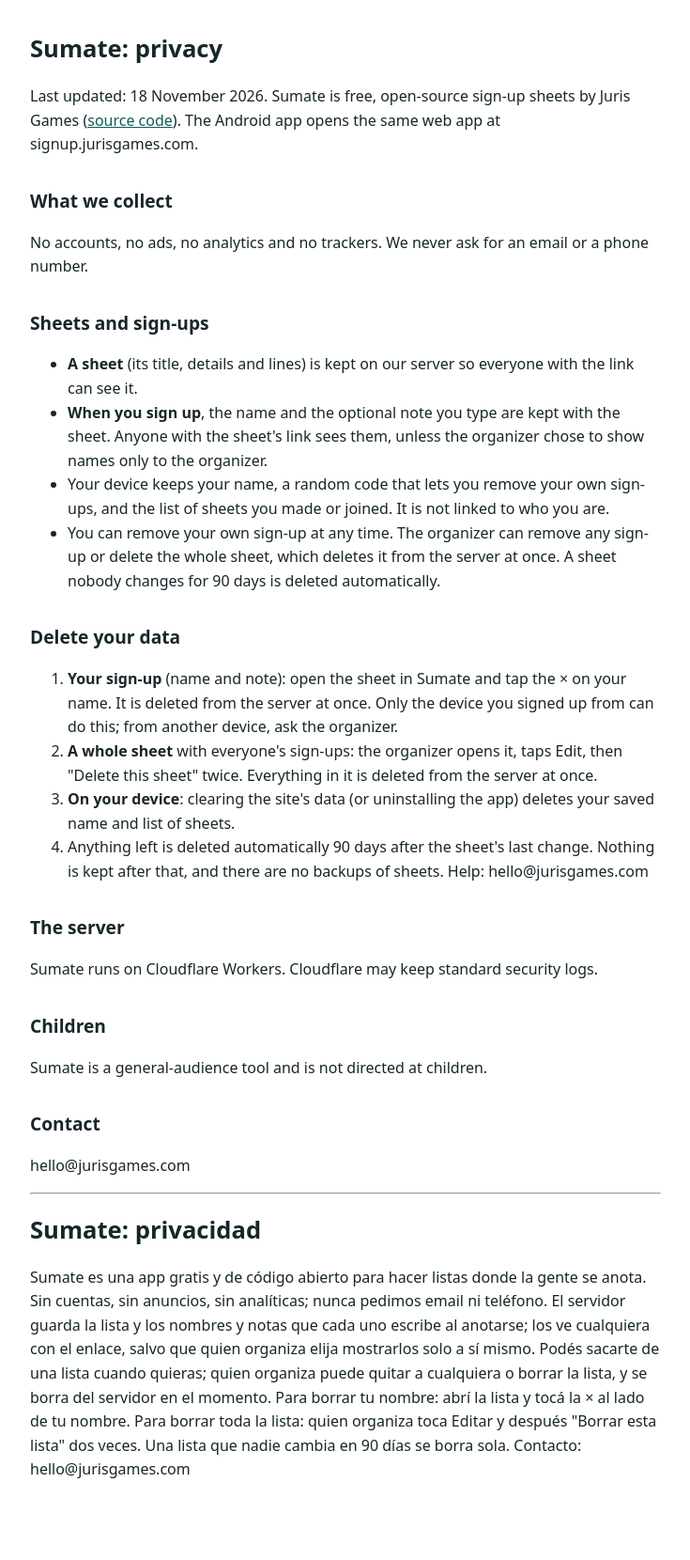
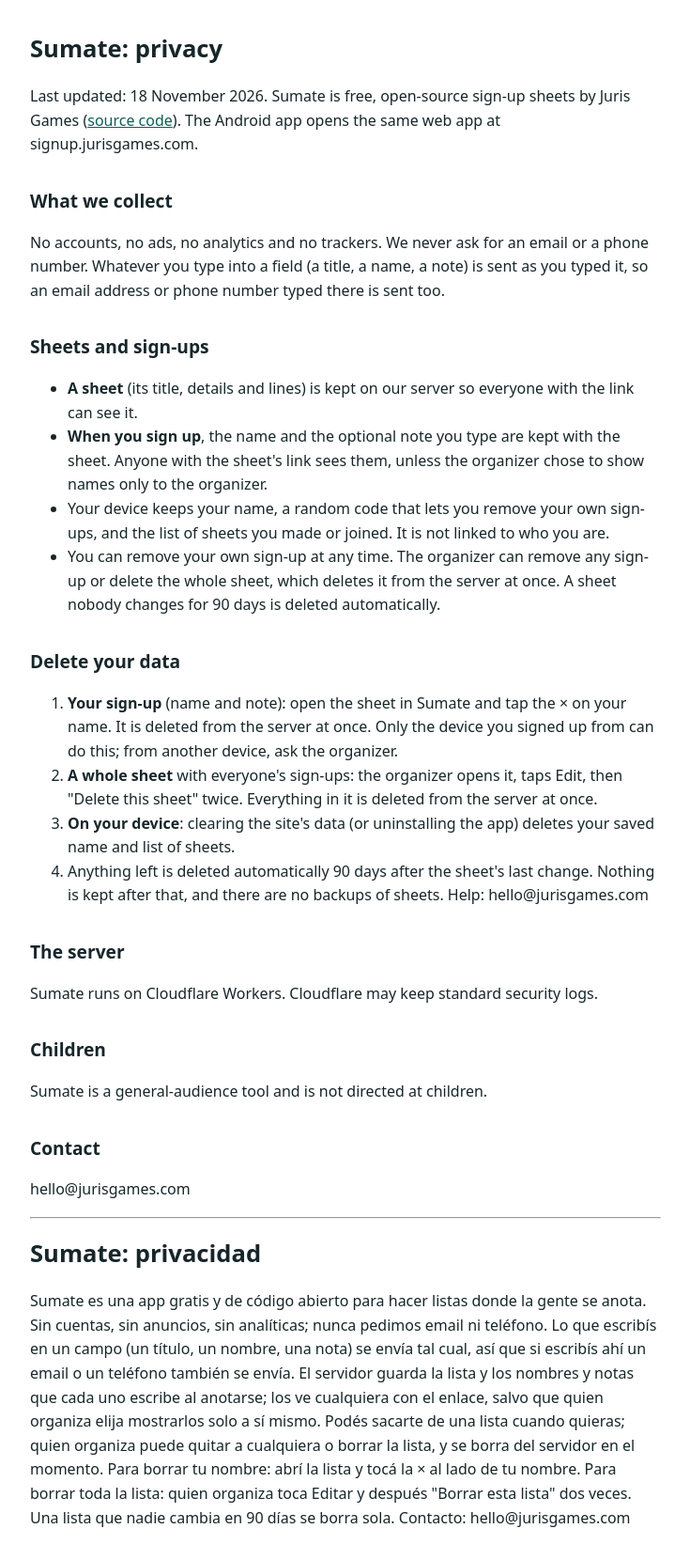
Before and after one commit to kleiders3010/sumate, a plain HTML site: page web/privacy.html in a window 1280 px wide. Shown: the whole page at 94% size, without its empty margins (272-1007 px from the left). Before the commit the page ends 1609 px from the top, so only its background shows below. Drawn offline with Linux system fonts and the light colour scheme.

Commit message:
Privacy: say that typed text (even an email) is sent as typed
Matches the Play Data safety form, which now lists email address as optional.

Co-Authored-By: Claude Opus 5.5 <noreply@anthropic.com>

```diff
--- a/web/privacy.html
+++ b/web/privacy.html
@@ -18,7 +18,7 @@
 at signup.jurisgames.com.</p>
 
 <h2>What we collect</h2>
-<p>No accounts, no ads, no analytics and no trackers. We never ask for an email or a phone number.</p>
+<p>No accounts, no ads, no analytics and no trackers. We never ask for an email or a phone number. Whatever you type into a field (a title, a name, a note) is sent as you typed it, so an email address or phone number typed there is sent too.</p>
 
 <h2>Sheets and sign-ups</h2>
 <ul>
@@ -55,7 +55,7 @@ at signup.jurisgames.com.</p>
 <h1 lang="es">Sumate: privacidad</h1>
 <div lang="es">
 <p>Sumate es una app gratis y de código abierto para hacer listas donde la gente se anota. Sin cuentas, sin
-anuncios, sin analíticas; nunca pedimos email ni teléfono. El servidor guarda la lista y los nombres y notas que
+anuncios, sin analíticas; nunca pedimos email ni teléfono. Lo que escribís en un campo (un título, un nombre, una nota) se envía tal cual, así que si escribís ahí un email o un teléfono también se envía. El servidor guarda la lista y los nombres y notas que
 cada uno escribe al anotarse; los ve cualquiera con el enlace, salvo que quien organiza elija mostrarlos solo a
 sí mismo. Podés sacarte de una lista cuando quieras; quien organiza puede quitar a cualquiera o borrar la lista,
 y se borra del servidor en el momento. Para borrar tu nombre: abrí la lista y tocá la × al lado de tu nombre. Para borrar toda la lista: quien organiza toca Editar y después "Borrar esta lista" dos veces. Una lista que nadie cambia en 90 días se borra sola.
```
